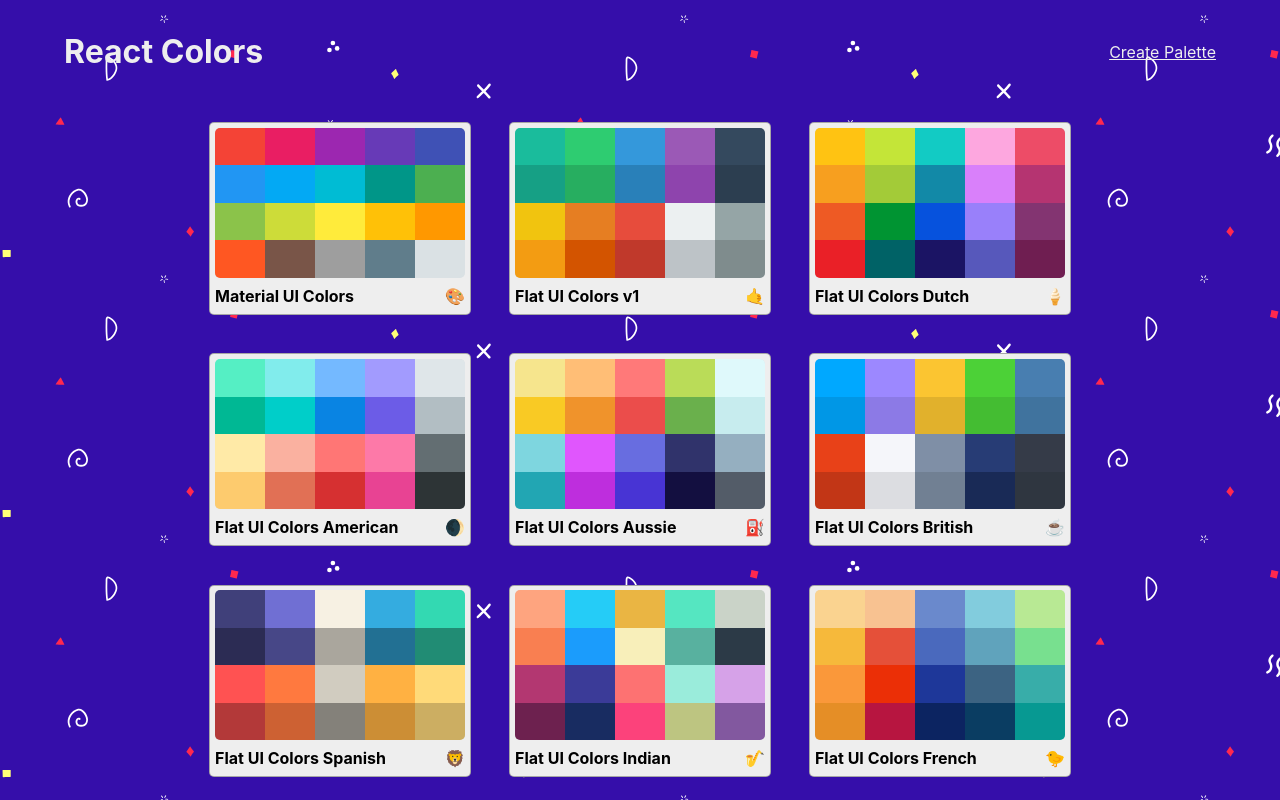
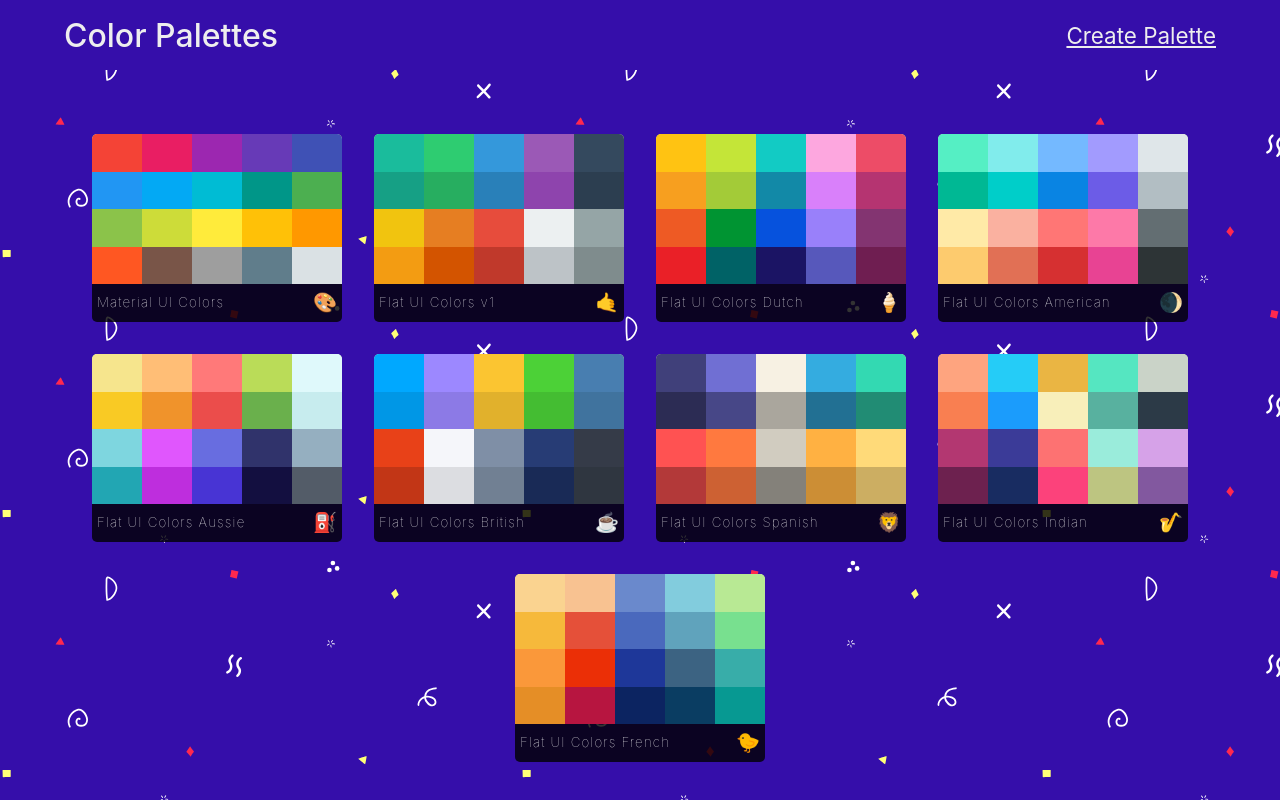
Before and after one commit to AdoDragicevic/Palettes, a React (Create React App) app: page / in a window 1280 px wide. Built offline with nearby package versions, Linux system fonts and the light colour scheme; the HTML template or start-up script is replaced by a standard one.

Commit message:
Style Mini palettes

```diff
--- a/src/MiniPalette.js
+++ b/src/MiniPalette.js
@@ -32,10 +32,12 @@ class MiniPalette extends PureComponent {
           onClick={this.deletePalette}
         />
         <div className={classes.colors}> {miniPalettes} </div>
-        <h5 className={classes.title}>
-          {paletteName}
+        <div className={classes.footer}>
+          <h5 className={classes.title}>
+            {paletteName}
+          </h5>
           <span className={classes.emoji}>{emoji}</span>
-        </h5>
+        </div>
       </div>
     );
   };
--- a/src/PaletteList.js
+++ b/src/PaletteList.js
@@ -45,11 +45,12 @@ class PaletteList extends Component {
     const { openDeleteDialog } = this.state;
     return (
       <div className={classes.root}>
-        <div className={classes.container}>
-          <nav className={classes.nav}>
-            <h1 className={classes.heading}>React Colors</h1>
+        <nav className={classes.nav}>
+            <h1 className={classes.heading}>Color Palettes</h1>
             <Link to="/palette/new">Create Palette</Link>
           </nav>
+
+        <div className={classes.container}>
           <TransitionGroup className={classes.palettes}>
             {palettes.map( palette => (
               <CSSTransition
--- a/src/styles/MiniPaletteStyles.js
+++ b/src/styles/MiniPaletteStyles.js
@@ -1,10 +1,9 @@
 const styles = {
     root: {
-        backgroundColor: "#eee",
-        border: "1px solid rgba(0, 0, 0, .3)",
+        backgroundColor: "rgba(0, 0, 0, .8)",
         borderRadius: "5px",
-        padding: ".3rem .3rem .5rem .3rem",
-        margin: "1.2rem",
+        padding: "0 0 .5rem 0",
+        margin: "1rem",
         minWidth: "250px",
         position: "relative",
         overflow: "hidden",
@@ -30,22 +29,26 @@ const styles = {
         backgroundColor: "#dae1e4",
         height: "150px",
         width: "100%",
-        borderRadius: "5px",
+
         overflow: "hidden"
     },
-    title: {
+    footer: {
         display: "flex",
         justifyContent: "space-between",
         alignItems: "center",
-        margin: "0",
-        color: "black",
-        paddingTop: "0.5rem",
-        fontSize: "1rem",
-        position: "relative"
+        height: "25px",
+        marginTop: "5px"
+    },
+    title: {
+        display: "inline-block",
+        color: "white",
+        letterSpacing: "1.2px",
+        fontWeight: "100",
+        paddingLeft: "5px"
     },
     emoji: {
-        marginLeft: "0.5rem",
-        fontSize: "1rem"
+        fontSize: "1.2rem",
+        paddingRight: "5px"
     },
     miniColor: {
         height: "25%",
@@ -53,7 +56,7 @@ const styles = {
         display: "inline-block",
         margin: "0 auto",
         position: "relative",
-        marginBottom: "-4px"
+        marginBottom: "-4px",
     }
 };
 
--- a/src/styles/PaletteListStyles.js
+++ b/src/styles/PaletteListStyles.js
@@ -13,18 +13,33 @@ const styles = {
     },
     root: {
         height: "100vh",
-        display: "flex",
-        alignItems: "flex-start",
-        justifyContent: "center",
         // SVG Bacground made with https://www.svgbackgrounds.com/
         backgroundImage: `url(${bg})`,
         backgroundAttachment: "fixed",
         overflow: "auto",
     },
+    nav: {
+        backgroundColor: "rgba(53, 14, 170, 1)",
+        marginBottom: "3rem",
+        height: "70px",
+        display: "flex",
+        width: "100%",
+        justifyContent: "space-between",
+        alignItems: "center",
+        color: "#eee",
+        "& a": {
+            color: "#eee",
+            paddingRight: "5vw",
+            fontSize: "1.4rem"
+        }
+    },
     heading: {
         fontSize: "2rem",
+        paddingLeft: "5vw",
+        fontWeight: "500"
     },
     container: {
+        margin: "0 auto",
         width: "90%",
         display: "flex",
         alignItems: "flex-start",
@@ -32,16 +47,6 @@ const styles = {
         flexWrap: "wrap",
         [sizes("xs")]: {
             width: "90%"
-        }
-    },
-    nav: {
-        display: "flex",
-        width: "100%",
-        justifyContent: "space-between",
-        alignItems: "center",
-        color: "#eee",
-        "& a": {
-            color: "#eee"
         }
     },
     palettes: {
```
